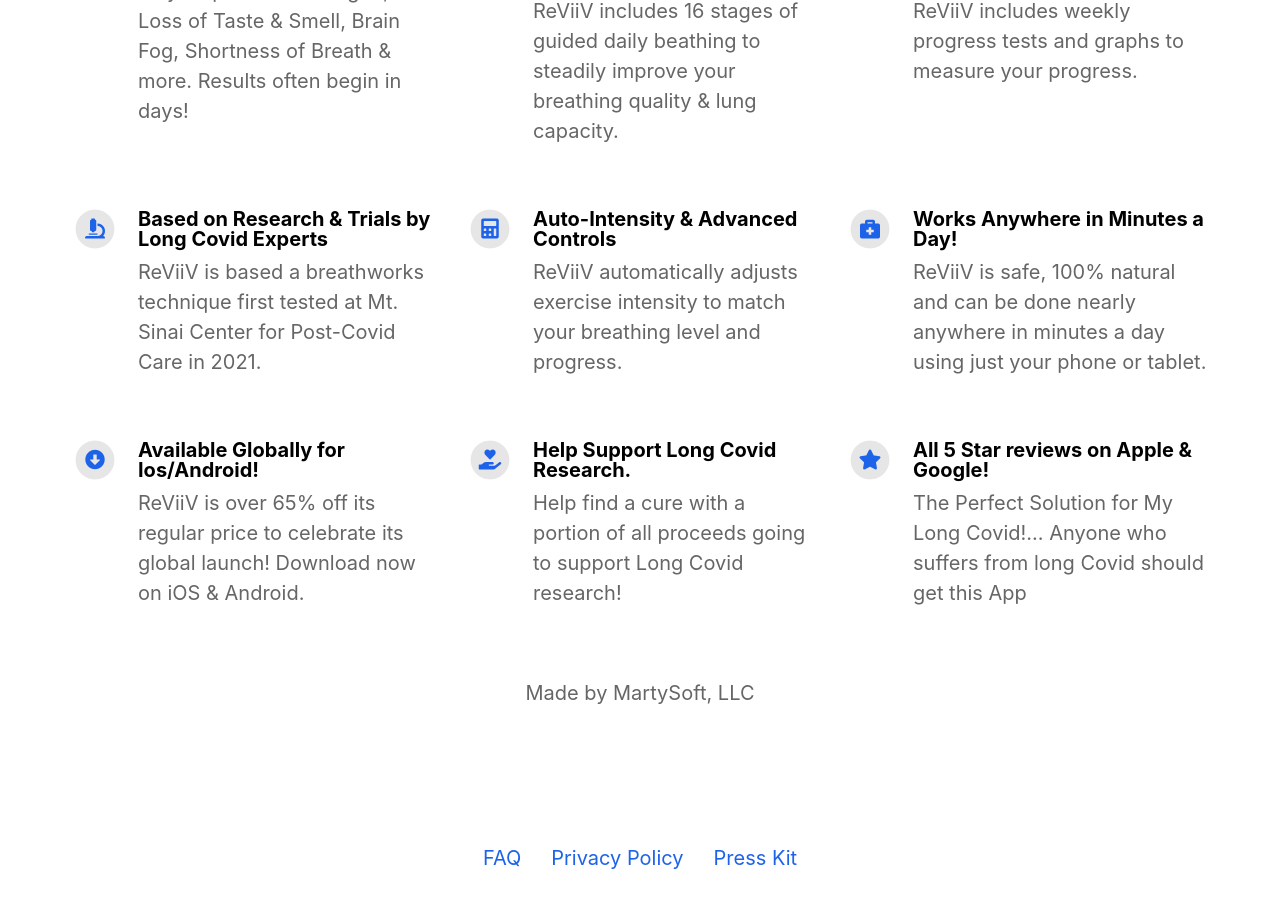
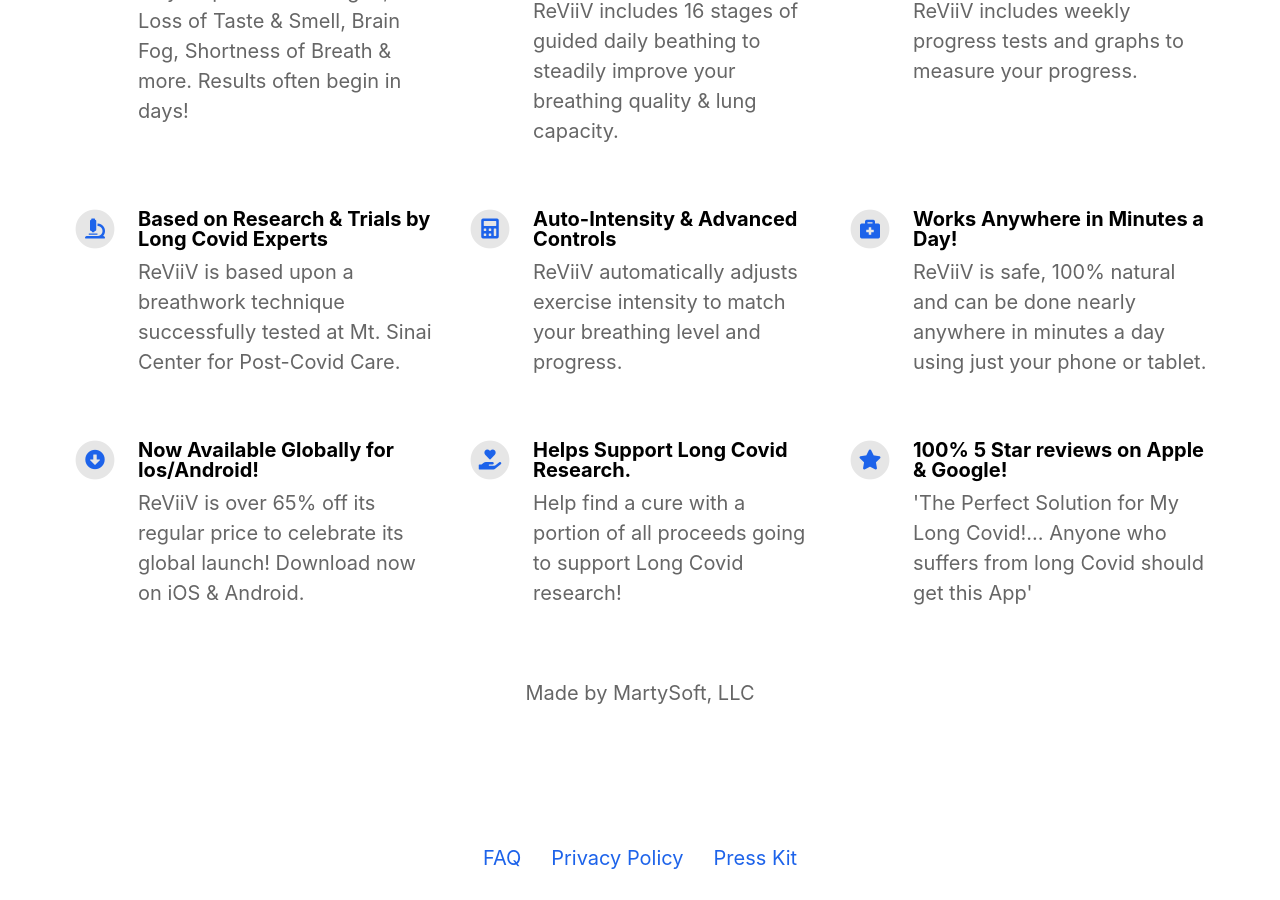
Before and after one commit to marcvanh/reviiv.me, a Jekyll site: the page built from index.html, in a window 1280 px wide and 900 px high, scrolled down 1136 px. Built offline with Jekyll 4.4.1, drawn with Linux system fonts in a browser that asks for light colours; nearby versions of some CDN libraries.

Commit message:
Update _config.yml

```diff
--- a/_config.yml
+++ b/_config.yml
@@ -48,7 +48,7 @@ features                                  :
     fontawesome_icon_name                 : chart-bar
 
   - title                                 : Based on Research & Trials by Long Covid Experts
-    description                           : ReViiV is based a breathworks technique first tested at Mt. Sinai Center for Post-Covid Care in 2021.
+    description                           : ReViiV is based upon a breathwork technique successfully tested at Mt. Sinai Center for Post-Covid Care.
     fontawesome_icon_name                 : microscope
 
   - title                                 : Auto-Intensity & Advanced Controls
@@ -59,16 +59,16 @@ features                                  :
     description                           : ReViiV is safe, 100% natural and can be done nearly anywhere in minutes a day using just your phone or tablet.
     fontawesome_icon_name                 : briefcase-medical
 
-  - title                                 : Available Globally for Ios/Android!
+  - title                                 : Now Available Globally for Ios/Android!
     description                           : ReViiV is over 65% off its regular price to celebrate its global launch!  Download now on iOS & Android.
     fontawesome_icon_name                 : arrow-alt-circle-down
 
-  - title                                 : Help Support Long Covid Research.
+  - title                                 : Helps Support Long Covid Research.
     description                           : Help find a cure with a portion of all proceeds going to support Long Covid research!
     fontawesome_icon_name                 : hand-holding-heart
 
-  - title                                 : All 5 Star reviews on Apple & Google!
-    description                           : 'The Perfect Solution for My Long Covid!... Anyone who suffers from long Covid should get this App'
+  - title                                 : 100% 5 Star reviews on Apple & Google!
+    description                           : "'The Perfect Solution for My Long Covid!... Anyone who suffers from long Covid should get this App'"
     fontawesome_icon_name                 : star
 
 
```
